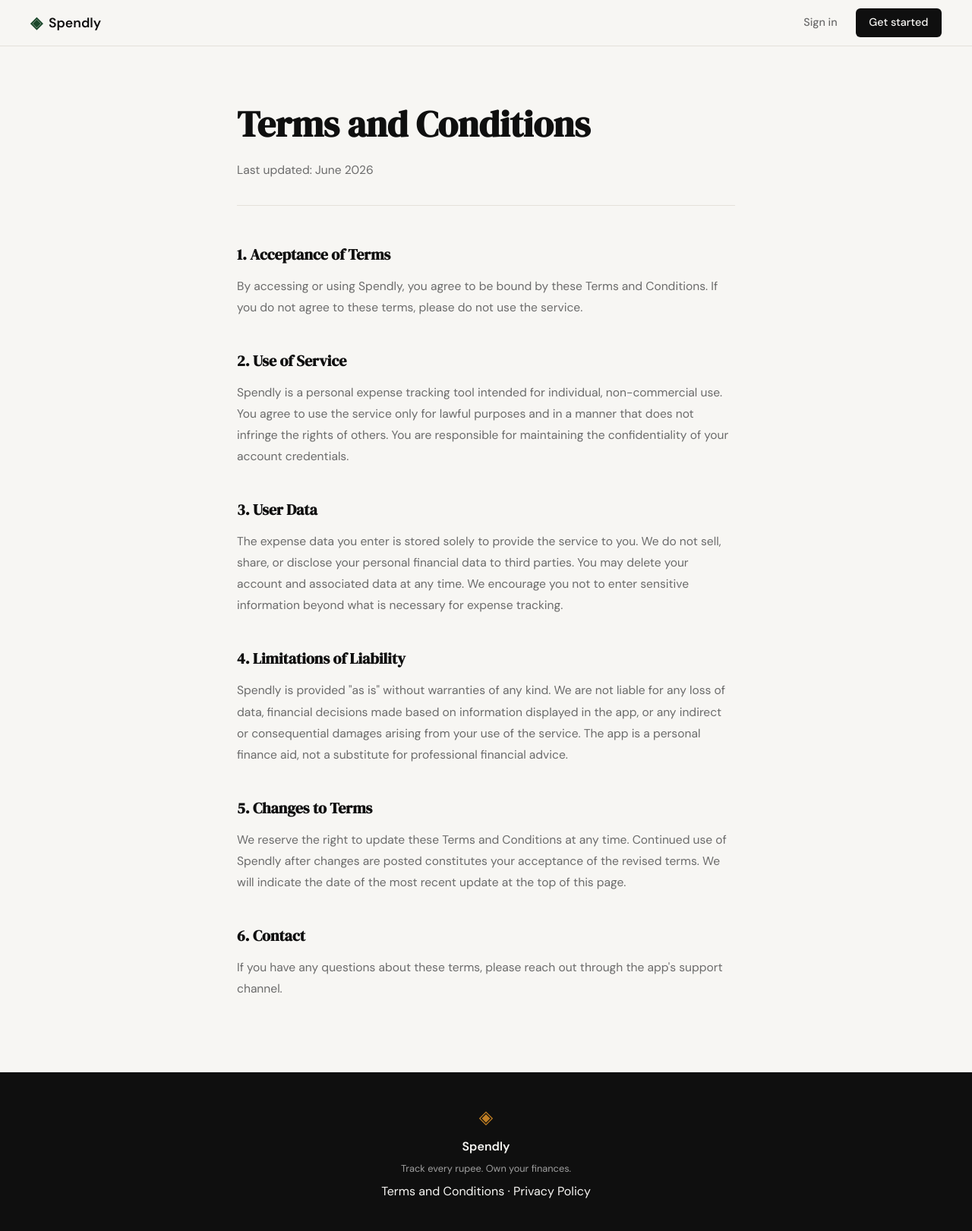
After one commit to limited-manan/Expense-Tracker, a Flask app: page /terms in a window 1280 px wide. The commit adds this page. Shown: the whole page at 76% size. Run offline with Flask 3, Linux system fonts and the light colour scheme.

Commit message:
landing: add terms and conditions page and rout

```diff
--- a/app.py
+++ b/app.py
@@ -20,6 +20,11 @@ def register():
 @app.route("/login")
 def login():
     return render_template("login.html")
+
+
+@app.route("/terms")
+def terms():
+    return render_template("terms.html")
 
 
 # ------------------------------------------------------------------ #
--- a/file.txt
+++ b/file.txt
@@ -8,7 +8,7 @@ Point both to "#" as placeholder hrefs since the pages don't exist yet.
 
 Do not modify anything else on the page.
 
-git commit -m "landing: add terms and privacy links to footer”
+git commit -m "landing: add terms and privacy links to footer"
 
 Create a "Terms and Conditions" page for Spendly.
 
--- a/static/css/style.css
+++ b/static/css/style.css
@@ -508,6 +508,48 @@ a { color: inherit; text-decoration: none; }
 }
 
 /* ------------------------------------------------------------------ */
+/* Legal pages (Terms, Privacy)                                        */
+/* ------------------------------------------------------------------ */
+
+.legal-section {
+    padding: 4rem 2rem 6rem;
+    max-width: 720px;
+    margin: 0 auto;
+}
+
+.legal-header {
+    margin-bottom: 3rem;
+    padding-bottom: 2rem;
+    border-bottom: 1px solid var(--border);
+}
+
+.legal-title {
+    font-family: var(--font-display);
+    font-size: clamp(2rem, 4vw, 3rem);
+    color: var(--ink);
+    margin-bottom: 0.5rem;
+}
+
+.legal-date {
+    font-size: 0.85rem;
+    color: var(--ink-faint);
+}
+
+.legal-section h2 {
+    font-family: var(--font-display);
+    font-size: 1.25rem;
+    color: var(--ink);
+    margin-top: 2.5rem;
+    margin-bottom: 0.75rem;
+}
+
+.legal-section p {
+    font-size: 0.975rem;
+    color: var(--ink-muted);
+    line-height: 1.8;
+}
+
+/* ------------------------------------------------------------------ */
 /* Responsive                                                          */
 /* ------------------------------------------------------------------ */
 
--- a/templates/base.html
+++ b/templates/base.html
@@ -34,7 +34,7 @@
             <span class="brand-icon">◈</span>
             <span class="footer-name">Spendly</span>
             <p class="footer-copy">Track every rupee. Own your finances.</p>
-            <p><a href="#">Terms and Conditions</a> · <a href="#">Privacy Policy</a></p>
+            <p><a href="/terms">Terms and Conditions</a> · <a href="#">Privacy Policy</a></p>
         </div>
     </footer>
 
--- /dev/null
+++ b/templates/terms.html
@@ -0,0 +1,32 @@
+{% extends "base.html" %}
+
+{% block title %}Terms and Conditions — Spendly{% endblock %}
+
+{% block content %}
+
+<div class="legal-section">
+    <div class="legal-header">
+        <h1 class="legal-title">Terms and Conditions</h1>
+        <p class="legal-date">Last updated: June 2026</p>
+    </div>
+
+    <h2>1. Acceptance of Terms</h2>
+    <p>By accessing or using Spendly, you agree to be bound by these Terms and Conditions. If you do not agree to these terms, please do not use the service.</p>
+
+    <h2>2. Use of Service</h2>
+    <p>Spendly is a personal expense tracking tool intended for individual, non-commercial use. You agree to use the service only for lawful purposes and in a manner that does not infringe the rights of others. You are responsible for maintaining the confidentiality of your account credentials.</p>
+
+    <h2>3. User Data</h2>
+    <p>The expense data you enter is stored solely to provide the service to you. We do not sell, share, or disclose your personal financial data to third parties. You may delete your account and associated data at any time. We encourage you not to enter sensitive information beyond what is necessary for expense tracking.</p>
+
+    <h2>4. Limitations of Liability</h2>
+    <p>Spendly is provided "as is" without warranties of any kind. We are not liable for any loss of data, financial decisions made based on information displayed in the app, or any indirect or consequential damages arising from your use of the service. The app is a personal finance aid, not a substitute for professional financial advice.</p>
+
+    <h2>5. Changes to Terms</h2>
+    <p>We reserve the right to update these Terms and Conditions at any time. Continued use of Spendly after changes are posted constitutes your acceptance of the revised terms. We will indicate the date of the most recent update at the top of this page.</p>
+
+    <h2>6. Contact</h2>
+    <p>If you have any questions about these terms, please reach out through the app's support channel.</p>
+</div>
+
+{% endblock %}
```
